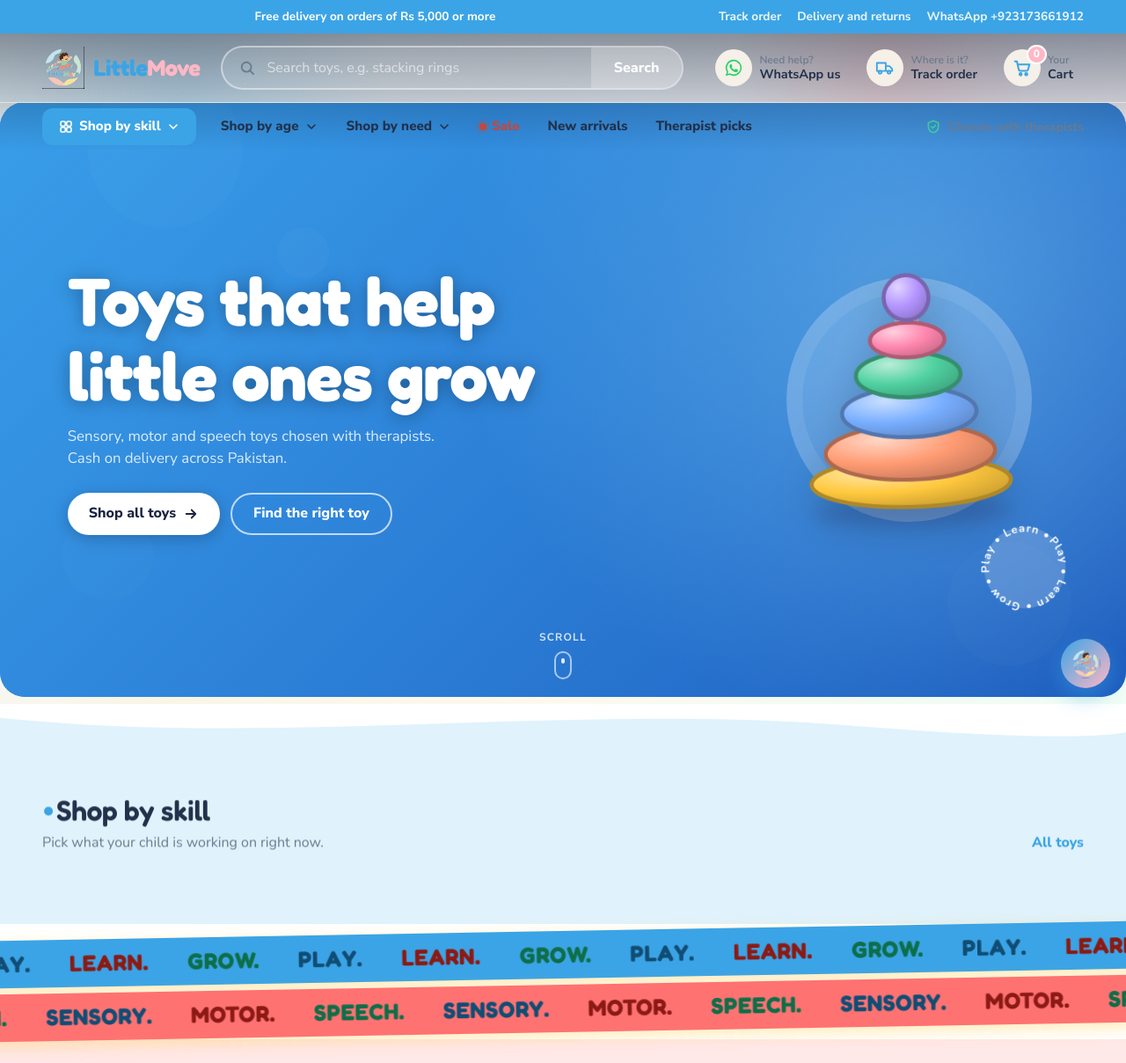
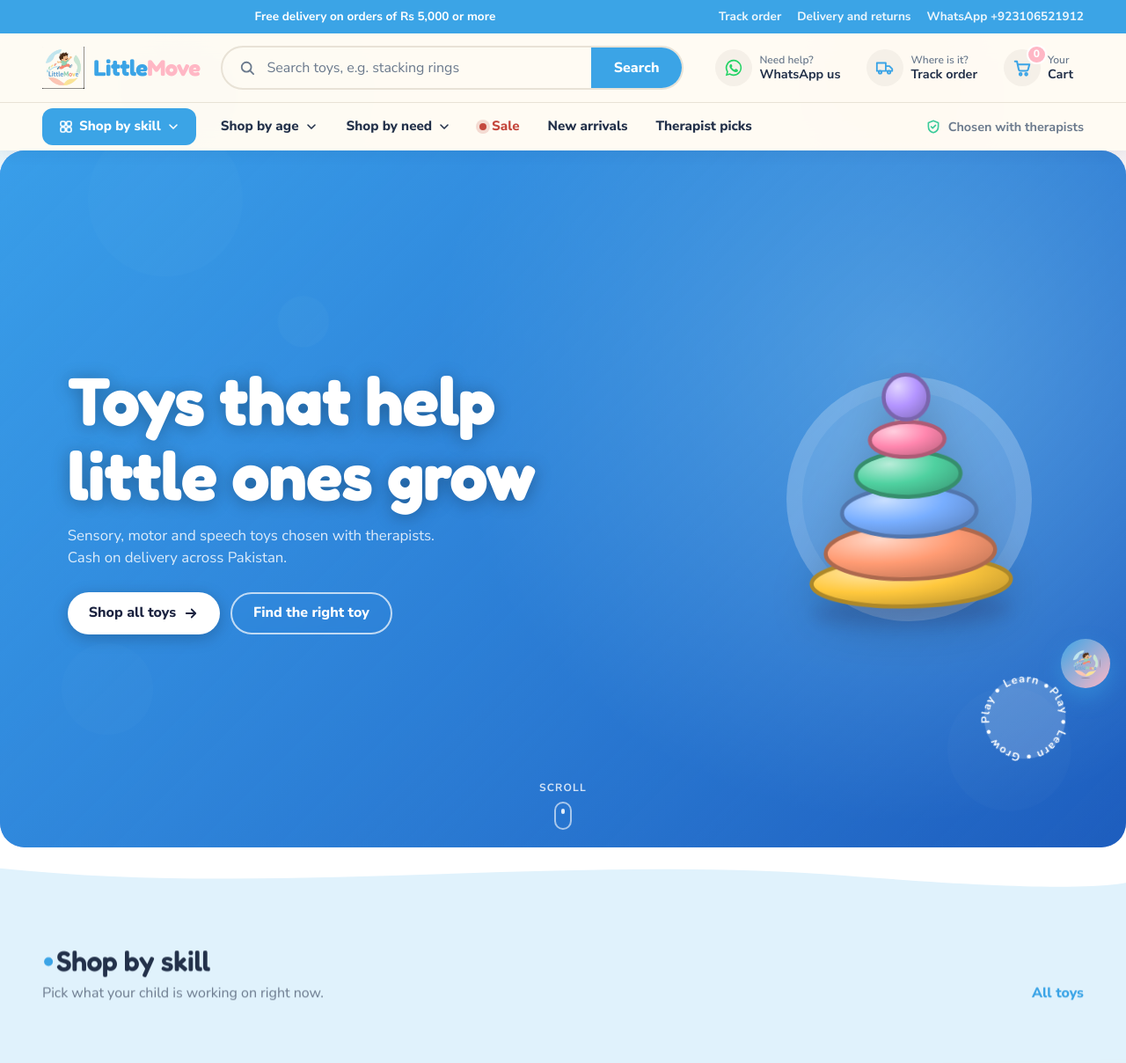
Before and after one commit to RanaBIlal1912/Littlemove, a Django app: page / in a window 1280 px wide. Shown: the top 1208 px of the page at 88% size. Run offline with Django 5.2, Linux system fonts and the light colour scheme; data comes from the database, SQL or seed files in the repository; data that the repository does not hold is empty; parts of the project's set-up code (start-up, migrations or seed data) failed here and were passed over.

Commit message:
Fix product photo layout, solid header, buy-now colour, phone number
- PDP grid blow-out fix: .pdp > * { min-width:0 } stops the grid cell
  from growing to the image's intrinsic 800px; .pdp-main img.photo uses
  position:absolute inset:0 so the aspect-ratio container height is
  driven by width, not image intrinsics. Same fix applied to
  .pcard-media img.photo; .qv-grid > * and .bundle-detail > * also
  get min-width:0 as a precaution.
- Solid header: remove all transparent/gradient-over-hero effects.
  Header is always position:sticky, cream+blur+shadow on every page.
  Topbar stays in normal flow. All has-hero overrides are reversed.
  Negative margin-top / padding-top hero hacks removed.
- Buy now: .btn-pink always #FF7272 coral + white text on all screen
  sizes (was only applied on mobile by the previous task-3 rule).
- Phone number: default whatsapp_number changed to 923106521912.
  Migration 0011 AlterField + RunPython replaces old 0317-3661912
  number in BotAnswer.answer and FAQ.answer (+92 317, 923173...,
  03173... variants). StoreSettings.whatsapp_number updated if still
  old. JazzCash/EasyPaisa fields untouched.

Co-Authored-By: Claude Sonnet 4.6 <noreply@anthropic.com>

```diff
--- a/static/css/site.css
+++ b/static/css/site.css
@@ -2056,3 +2056,107 @@ body.has-hero .header:not(.is-scrolled) {
   pointer-events: none !important;
   transform: scale(.7) !important;
 }
+
+/* ═══════════════════════════════════════════════════════════════════════
+   PRODUCT PHOTO + SOLID HEADER + BUY-NOW FIXES
+   ═══════════════════════════════════════════════════════════════════════ */
+
+/* ── Task 1: PDP grid blow-out fix ──────────────────────────────────── */
+/* min-width:0 prevents grid cell from growing to intrinsic image size */
+.pdp > * { min-width: 0; }
+.qv-grid > *, .bundle-detail > * { min-width: 0; }
+
+/* Main photo: absolute fill so aspect-ratio container height stays sane */
+.pdp-main { position: relative; overflow: hidden; }
+.pdp-main img.photo {
+  position: absolute; inset: 0;
+  width: 100%; height: 100%;
+  object-fit: cover;
+}
+/* Product card media: same pattern */
+.pcard-media { position: relative; }
+.pcard-media img.photo {
+  position: absolute; inset: 0;
+  width: 100%; height: 100%;
+  object-fit: cover;
+  transition: transform .35s ease;
+}
+
+/* ── Task 3: Buy-now always coral on all screen sizes ───────────────── */
+.btn-pink {
+  background: #FF7272 !important;
+  border-color: #FF7272 !important;
+  color: #fff !important;
+  box-shadow: 0 6px 16px rgba(255,114,114,.35) !important;
+}
+.btn-pink:hover { background: #e85e5e !important; border-color: #e85e5e !important; }
+
+/* ── Task 2: Solid header — remove all transparent/hero-overlay rules ── */
+/* Header always sticky + cream + blur */
+.header {
+  position: sticky !important;
+  top: 0 !important;
+  background: rgba(255,251,243,.96) !important;
+  -webkit-backdrop-filter: blur(14px) !important;
+  backdrop-filter: blur(14px) !important;
+  box-shadow: 0 2px 16px rgba(35,49,74,.08) !important;
+}
+
+/* Topbar always in normal document flow */
+.topbar,
+body.has-hero .topbar { position: relative !important; top: auto !important; }
+
+/* Cancel has-hero fixed/transparent header overrides */
+body.has-hero .header,
+body.has-hero .header:not(.is-scrolled) {
+  position: sticky !important;
+  top: 0 !important;
+  background: rgba(255,251,243,.96) !important;
+  -webkit-backdrop-filter: blur(14px) !important;
+  backdrop-filter: blur(14px) !important;
+  box-shadow: 0 2px 16px rgba(35,49,74,.08) !important;
+  border-bottom-color: var(--line) !important;
+}
+
+/* Restore dark ink nav text + brand-colour logo */
+body.has-hero .header:not(.is-scrolled) .logo-txt,
+body.has-hero .header:not(.is-scrolled) .logo-sub,
+body.has-hero .header:not(.is-scrolled) .nav a,
+body.has-hero .header:not(.is-scrolled) .nav-btn { color: var(--ink) !important; }
+body.has-hero .header:not(.is-scrolled) .nav a:hover { color: var(--brand) !important; }
+body.has-hero .header:not(.is-scrolled) .header-logo svg path,
+body.has-hero .header:not(.is-scrolled) .header-logo svg circle,
+body.has-hero .header:not(.is-scrolled) .header-logo svg rect { fill: var(--brand) !important; }
+
+/* Restore normal search box */
+body.has-hero .header:not(.is-scrolled) .search {
+  background: transparent !important;
+  border-color: var(--line) !important;
+}
+body.has-hero .header:not(.is-scrolled) .search input {
+  border-color: transparent !important;
+  background: transparent !important;
+  color: var(--ink) !important;
+}
+body.has-hero .header:not(.is-scrolled) .search input::placeholder {
+  color: var(--ink-2) !important;
+}
+body.has-hero .header:not(.is-scrolled) .search button {
+  background: var(--brand) !important;
+  color: #fff !important;
+}
+
+/* Remove hero negative-margin/padding hacks so hero sits below header */
+.hero-fullbleed,
+body.has-hero .hero-fullbleed,
+body.has-hero.has-topbar .hero-fullbleed {
+  margin-top: 0 !important;
+  padding-top: 0 !important;
+}
+@media (min-width: 760px) {
+  .hero-fullbleed { margin-top: 0 !important; padding-top: 0 !important; }
+}
+@media (max-width: 640px) {
+  body.has-hero .hero-fullbleed,
+  body.has-hero.has-topbar .hero-fullbleed { padding-top: 0 !important; }
+}
--- a/store/models.py
+++ b/store/models.py
@@ -11,8 +11,8 @@ class StoreSettings(models.Model):
     store_name = models.CharField(max_length=80, default="LittleMove")
     tagline = models.CharField(max_length=120, default="Play. Learn. Grow.")
     whatsapp_number = models.CharField(
-        max_length=20, default="923173661912",
-        help_text="International format without + or spaces, e.g. 923173661912",
+        max_length=20, default="923106521912",
+        help_text="International format without + or spaces, e.g. 923106521912",
     )
     email = models.EmailField(default="littlemoveofficial@gmail.com")
     city = models.CharField(max_length=60, default="Bahawalpur")
```
Also changed, not shown: store/migrations/0011_phone_number.py (added).
